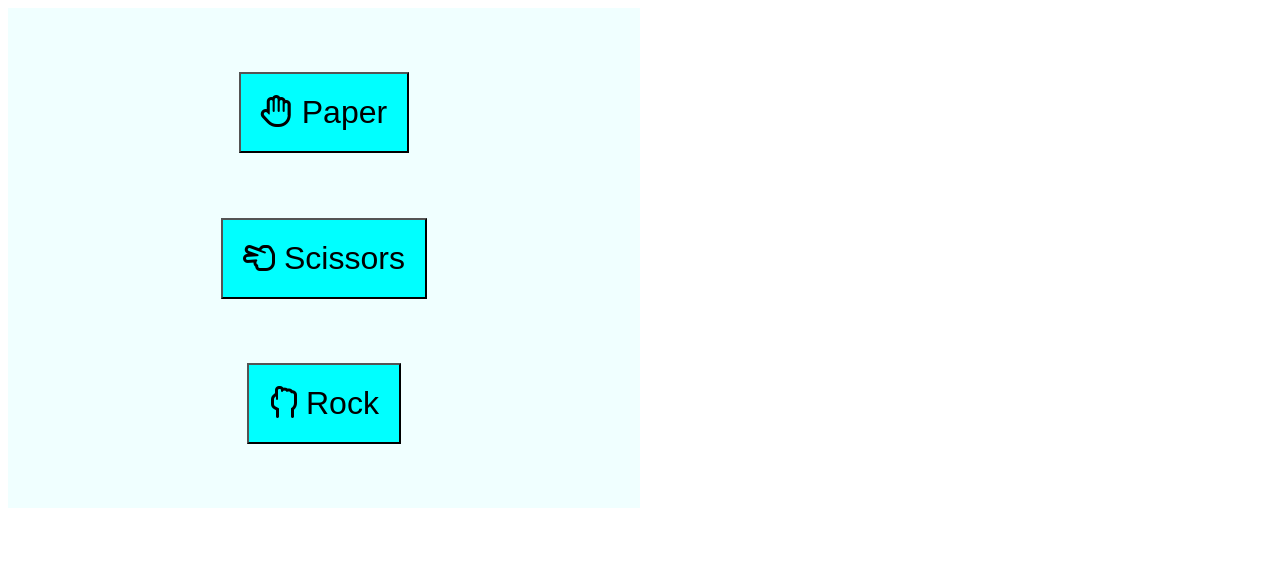
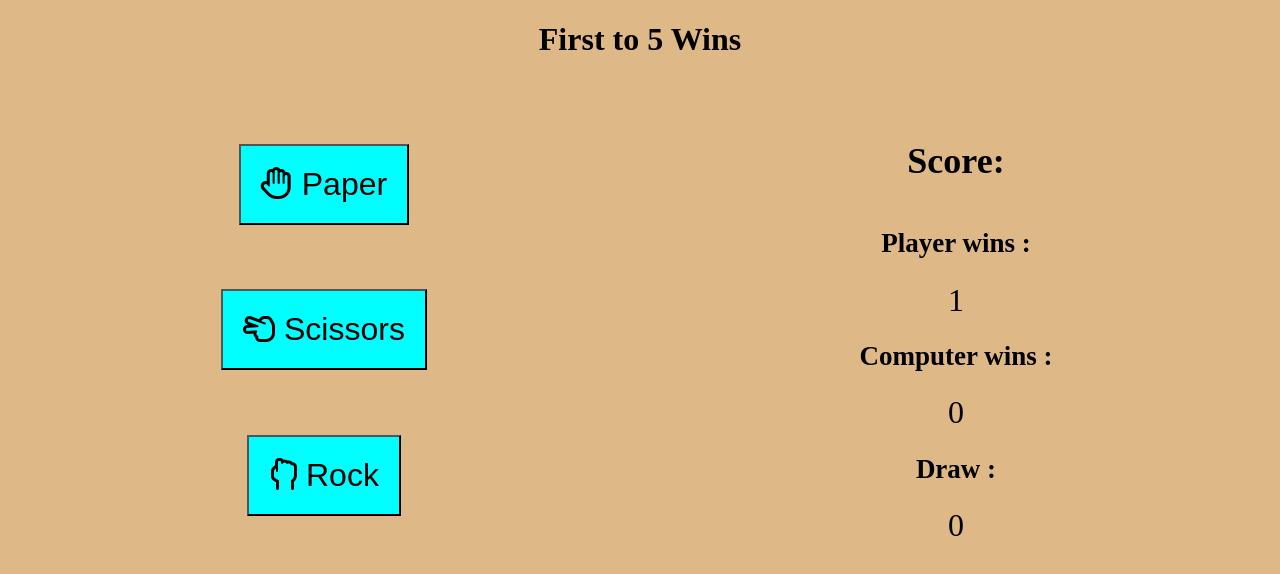
Before and after one commit to mirkoterzic/rock-paper-scissors, a plain HTML site: page index.html in a window 1280 px wide. Both pictures are taken after a click on the button "Paper". Drawn offline with Linux system fonts and the light colour scheme.

Commit message:
Functional game,counting wins and draws

```diff
--- a/index.html
+++ b/index.html
@@ -8,6 +8,9 @@
     <title>Rock,Paper,Scissors</title>
 </head>
 <body>
+
+    <div id="head1"><h1>First to 5 Wins</h1></div>
+    <div id="game">
     <div class="player-choice">
 
                 <button id="paper"><i class="fa-regular fa-hand"></i>  Paper</button>
@@ -17,7 +20,16 @@
     </div>
 
 
+    <div id="score">
+        <h1>Score:</h1>
+    <div id="plscore"><h2 >Player wins : </h2><div id="PlayerWins"></div></div>
+    <div id="cpuscore"><h2 >Computer wins :</h2><div id="ComputerWins"></div><div>
+    <div id="draws"><h2 >Draw :</h2><div id="Draws"></div><div>
+    </div>
 
-    <!-- <script src="script.js"></script> -->
+
+
+    </div>
+    <script src="script.js"></script>
 </body>
 </html>
--- a/script.js
+++ b/script.js
@@ -1,4 +1,49 @@
-console.log("MILAN");
+let playerChoice="";
+let computerChoice="";
+
+// Eventlistener for all buttons
+      var plpaper = document.querySelector('#paper');
+      plpaper.addEventListener('click',() =>   {
+          playerChoice="Paper";
+          computerChoice=getComputerChoice();
+          console.log(playMatch(playerChoice,computerChoice))
+          document.getElementById("PlayerWins").textContent=playerWins;
+          document.getElementById("ComputerWins").textContent=computerWins;
+          document.getElementById("Draws").textContent=Draws;
+
+      })
+
+      var plrock = document.querySelector('#rock');
+      plrock.addEventListener('click',() =>   {
+          playerChoice="Rock";
+          computerChoice=getComputerChoice();
+          console.log(playMatch(playerChoice,computerChoice))
+          playerChoice="";
+          computerChoice="";
+
+          document.getElementById("PlayerWins").textContent=playerWins;
+          document.getElementById("ComputerWins").textContent=computerWins;
+          document.getElementById("Draws").textContent=Draws;
+
+      })
+
+      var plscissors = document.querySelector('#scissors');
+          plscissors.addEventListener('click',() =>  {
+          playerChoice="Scissors";
+          computerChoice=getComputerChoice();
+          console.log(playMatch(playerChoice,computerChoice))
+
+          document.getElementById("PlayerWins").textContent=playerWins;
+          document.getElementById("ComputerWins").textContent=computerWins;
+          document.getElementById("Draws").textContent=Draws;
+
+      })
+
+
+
+
+
+
 //Function to genarate a random number from min to max
 function getRandomIntInRange(min, max) {
     // Use Math.floor() to round down to the nearest integer
@@ -24,34 +69,26 @@ function getRandomIntInRange(min, max) {
 
   }
 
-  function getPlayerChoice(){
-    let playerChoice= prompt("Please enter a option(Rock, Paper , Scissors):");
-    playerChoice=playerChoice.charAt(0).toUpperCase() + playerChoice.slice(1).toLowerCase();
-
-         return playerChoice;
+  let playerWins=0;
+  let computerWins=0;
+  let Draws=0;
 
 
 
-  }
 
+        function playMatch(playerchoice,computerchoice){
 
-  let playerWins=0;
-  let computerWins=0;
-  // console.log(playerChoice);
-  // console.log(computerChoice);
-
-        function play(playerChoice,computerChoice){
-
-            if(playerChoice==="Rock"&& computerChoice==="Scissors"){
+            if(playerchoice=='Rock'&& computerchoice=='Scissors'){
               playerWins++;
-            return "Player wins";
-            }else if(playerChoice==="Paper"&& computerChoice==="Rock"){
+            return 'Player wins';
+            }else if(playerchoice=="Paper"&& computerchoice=="Rock"){
               playerWins++;
                 return "Player wins";
-            }else if(playerChoice==="Scissors"&& computerChoice==="Paper"){
+            }else if(playerchoice=="Scissors"&& computerchoice=="Paper"){
               playerWins++;
                 return "Player wins";
-            }else if(playerChoice===computerChoice){
+            }else if(playerchoice==computerchoice){
+              Draws++;
                 return "DRAW";
 
             }
@@ -61,20 +98,18 @@ function getRandomIntInRange(min, max) {
             }
 
 
+
     }
-  for(let i =0; i<5;i++){
 
-    let playerChoice=getPlayerChoice();
-    let computerChoice= getComputerChoice();
-   console.log(play(playerChoice,computerChoice));
 
-  }
-  if(computerWins<playerWins){
-    console.log("Player wins match");
+   function checkMatchWinner(){
+    if(computerWins<playerWins){
+      console.log("Player wins match");
+     }
+     else if(computerWins>playerWins){
+      console.log("Compueter wins match");
+     }
+     else {
+      console.log("DRAW MATCH");
+     }
    }
-   else if(computerWins>playerWins){
-    console.log("Compueter wins match");
-   }
-   else{
-    console.log("DRAW MATCH");
-   }
--- a/style.css
+++ b/style.css
@@ -1,3 +1,19 @@
+
+body{
+    background-color: burlywood;
+}
+#game{
+    display: flex;
+    justify-content: space-evenly;
+}
+#head1{
+    justify-content: center;
+    align-items: center;
+}
+
+#head1,h1{
+    text-align: center;
+}
 .player-choice{
     height: 500px;
     width: 50%;
@@ -6,7 +22,7 @@
     justify-content: space-evenly;
     align-items: center;
 
-    background-color: azure;
+
 }
 button{
     padding: 20px;
@@ -14,3 +30,34 @@ button{
     font-size: xx-large;
     background-color: aqua;
 }
+
+#score{
+    display: flex;
+    flex-direction: column;
+    justify-content: center;
+    align-items: center;
+    width: 50%;
+    font-family: 'Times New Roman', Times, serif;
+    font-size: large;
+
+}
+
+#plscore,#cpuscore,#draws{
+    display: flex;
+    flex-direction: column;
+    justify-content: center;
+    align-items: center;
+
+}
+/* #cpuscore{
+    display: flex;
+    flex-direction: column;
+    justify-content: center;
+    align-items: center;
+} */
+
+#PlayerWins,#ComputerWins,#Draws{
+    font-size: xx-large;
+
+
+}
```
